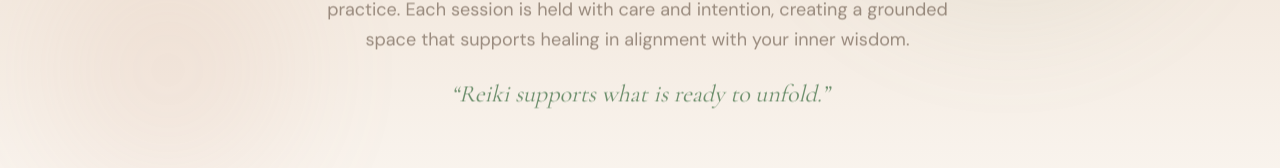
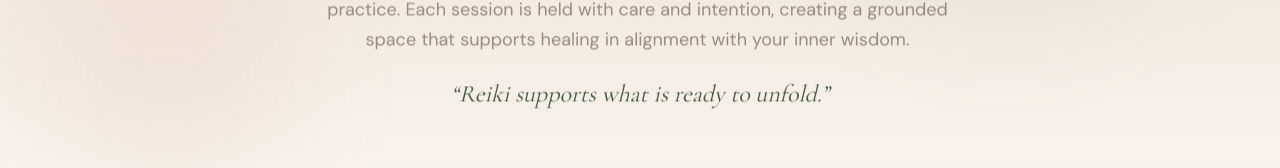
Before and after one commit to amaar-mc/open-meridian-healing, a Next.js app: page /about in a window 1280 px wide. Shown: the part 450-618 px from the top of the page. Built offline with nearby package versions, Linux system fonts and the light colour scheme.

Commit message:
fix(about): darken sage quote to #3F5A3F for legibility

```diff
--- a/app/about/page.tsx
+++ b/app/about/page.tsx
@@ -35,7 +35,7 @@ export default function AboutPage() {
               delay={0.5}
               wordDelay={0.05}
             />
-            <p className="mt-6 font-heading text-2xl italic text-sage-dark">
+            <p className="mt-6 font-heading text-2xl italic text-[#3F5A3F]">
               &ldquo;Reiki supports what is ready to unfold.&rdquo;
             </p>
           </ScrollReveal>
```
